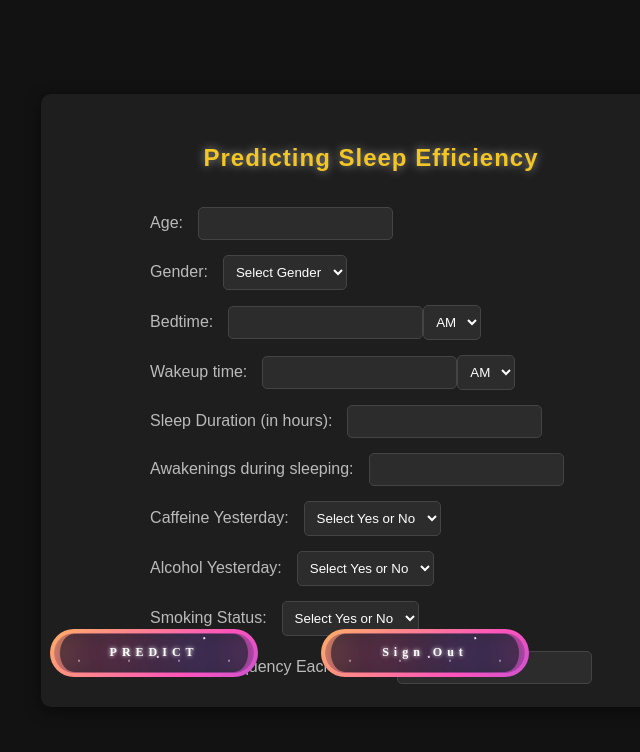
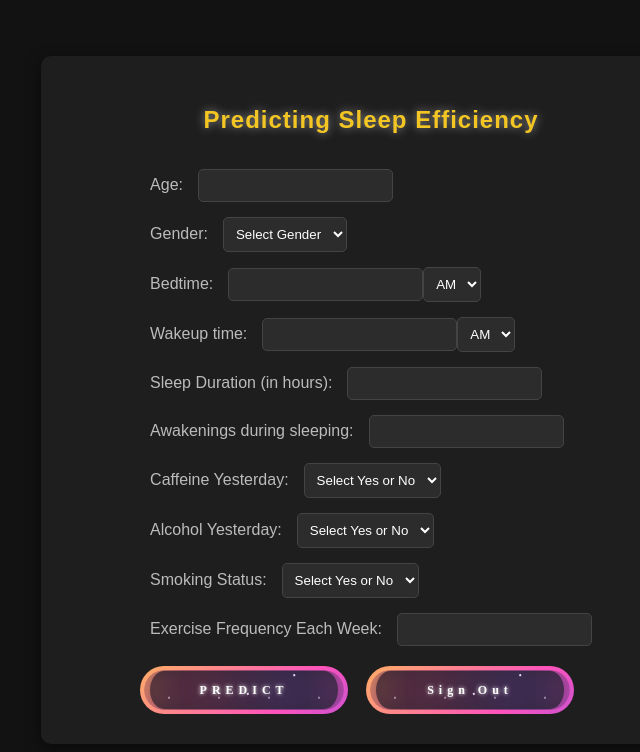
Before and after one commit to PhamAnhTienn/Sleep-Efficiency-App, a React (Create React App) app in the folder client/: page /predict in a window 1280 px wide. Shown: the top 752 px of the page, without its empty margins (269-909 px from the left). Built offline with nearby package versions, Linux system fonts and the light colour scheme; no server answers.

Commit message:
update up predict

```diff
--- a/client/src/components/Predict/index.css
+++ b/client/src/components/Predict/index.css
@@ -54,8 +54,8 @@
     justify-content: center; /* Canh giữa theo chiều ngang */
     align-items: center; /* Canh giữa theo chiều dọc */
     display: flex;
-    margin-top: -70px;
-    margin-left: -100px;
+    margin-top: 20px;
+    margin-left: -10px;
   }
 
   .form-row-buttons {
```
